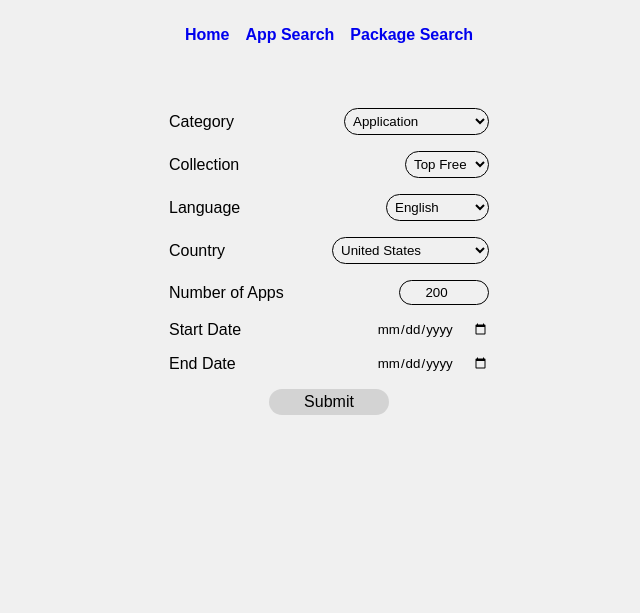
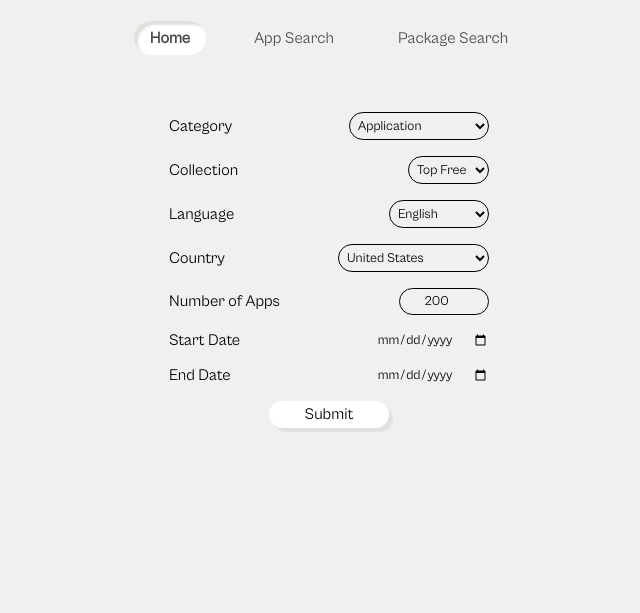
Before and after one commit to JayQkew/GooglePlayTopApps, a website: page public/index.html in a window 1280 px wide. Shown: the part 187-800 px from the top of the page, without its empty margins (311-951 px from the left). Drawn offline with Linux system fonts and the light colour scheme; files whose address does not match are found by name.

Commit message:
adding styling

```diff
--- a/public/index.css
+++ b/public/index.css
@@ -1,20 +1,21 @@
 .download{
     font-size: 1rem;
     text-decoration: none;
-    color: white;
-    background-color: lightskyblue;
+    background-color: var(--dm-grey-02);
+    box-shadow: 0px 0px 0px inset var(--dm-grey-01);
     border-radius: 100vw;
     width: 7.5rem;
     padding: 0.25rem;
-    /* display: inline-block; */
     cursor: pointer;
     text-align: center;
+    transition: all ease-in-out 0.3s;
 }
 .download:visited{
     color: black;
 }
 .download:hover{
-    background-color: rgb(68, 130, 209);
+    background-color: white;
+    box-shadow: 4px 4px 2px inset var(--dm-grey-01);
 }
 
 .table-container{
@@ -55,12 +56,3 @@ td{
 .hidden{
     display: none;
 }
-
-/* thead{
-    border-bottom: solid 1px black;
-}
-
-td{
-    border-top: solid 1px black;
-    border-right: solid 1px black;
-} */
--- a/public/index.js
+++ b/public/index.js
@@ -191,7 +191,6 @@ export const countries = [
 
 document.getElementById('appForm').addEventListener('submit', function(event) {
     event.preventDefault();
-    //getExcelFile();
     getTopApps();
 });
 
@@ -441,5 +440,3 @@ function getFormData(){
 createAllCategories();
 createAllLanguages();
 createAllCountries();
-
-// export default AppData;
--- a/public/nav-bar.js
+++ b/public/nav-bar.js
@@ -10,8 +10,10 @@ function createNavBar(){
     const ul = document.createElement('ul');
 
     pages.map(page =>{
+        const pageClass = (document.title === page.name) ? 'current-page' : '';
+
         const pageElement = `
-            <li><a href="${page.href}">${page.name}</a></li>
+            <li><a href="${page.href}" class="${pageClass}">${page.name}</a></li>
         `
         ul.innerHTML += pageElement;
     })
--- a/public/style.css
+++ b/public/style.css
@@ -11,7 +11,7 @@
 *{
     border: 0rem;
     margin: 0rem;
-    font-family: Arial, Helvetica, sans-serif;
+    font-family: 'Cabinet Grotesk Regular', Arial, Helvetica, sans-serif;
     background-color: var(--dm-grey-02);
 }
 
@@ -33,12 +33,21 @@ header{
 }
 
 h1{
+    font-family: 'Cabinet Grotesk Black';
     background-color: white;
-    /* text-shadow: 2px 2px 1px var(--dm-grey-01); */
     border-radius: 100vw;
     box-shadow: 4px 4px 2px inset var(--dm-grey-01);
     padding: 1rem;
     color: #4a4a4a;
+    transition: all ease-in-out 0.3s;
+}
+h1:hover{
+    background-color: var(--dm-grey-02);
+    box-shadow: 0px 0px 0px inset var(--dm-grey-01);
+}
+
+a:visited{
+    color: var(--dm-grey-03);
 }
 
 nav ul{
@@ -47,17 +56,41 @@ nav ul{
     align-items: center;
     justify-content: center;
     list-style: none;
-    gap: 1rem;
+    gap: 2rem;
     padding: 0rem;
     margin: 2rem;
 }
 
 nav ul li a{
     text-decoration: none;
-    font-weight: bold;
+    padding-block: 0.5rem;
+    padding-inline: 1rem;
+    font-weight: 500;
+    color: var(--dm-grey-03);
+
+    transition: all ease-in-out 0.3s;
 }
 nav ul li a:visited{
     color: var(--dm-grey-03);
+
+}
+nav ul li a:hover{
+    background-color: white;
+    border-radius: 100vw;
+    box-shadow: 4px 4px 2px inset var(--dm-grey-01);
+
+}
+
+.current-page{
+    background-color: white;
+    border-radius: 100vw;
+    box-shadow: 4px 4px 2px inset var(--dm-grey-01);
+    font-weight: bolder;
+    transition: all ease-in-out 0.3s;
+}
+.current-page:hover{
+    background-color: var(--dm-grey-02);
+    box-shadow: 0px 0px 0px inset var(--dm-grey-01);
 }
 
 main{
@@ -107,14 +140,33 @@ select{
     border-radius: 100vw;
 }
 
+
 .btn{
     font-size: 1rem;
     border-radius: 100vw;
-    background-color: lightgray;
+    background-color: white;
+    box-shadow: 4px 4px 2px var(--dm-grey-01);
+    /* border: solid 1px black; */
     padding: 0.25rem;
     width: 7.5rem;
     cursor: pointer;
+    transition: all ease-in-out 0.3s;
 }
 .btn:hover{
-    background-color: darkgray;
+    box-shadow: 0px 0px 0px var(--dm-grey-01);
 }
+
+@font-face {
+    font-family: 'Cabinet Grotesk Regular';
+    src: url('fonts/CabinetGrotesk-Regular.ttf') format('truetype');
+}
+
+@font-face {
+    font-family: 'Cabinet Grotesk Black';
+    src: url('fonts/CabinetGrotesk-Black.ttf') format('truetype');
+}
+
+@font-face {
+    font-family: 'Cabinet Grotesk Light';
+    src: url('fonts/CabinetGrotesk-Extralight.ttf') format('truetype');
+}
```
Also changed, not shown: public/app-search.html (+1 -1 lines), public/package-search.html (+1 -1 lines).
